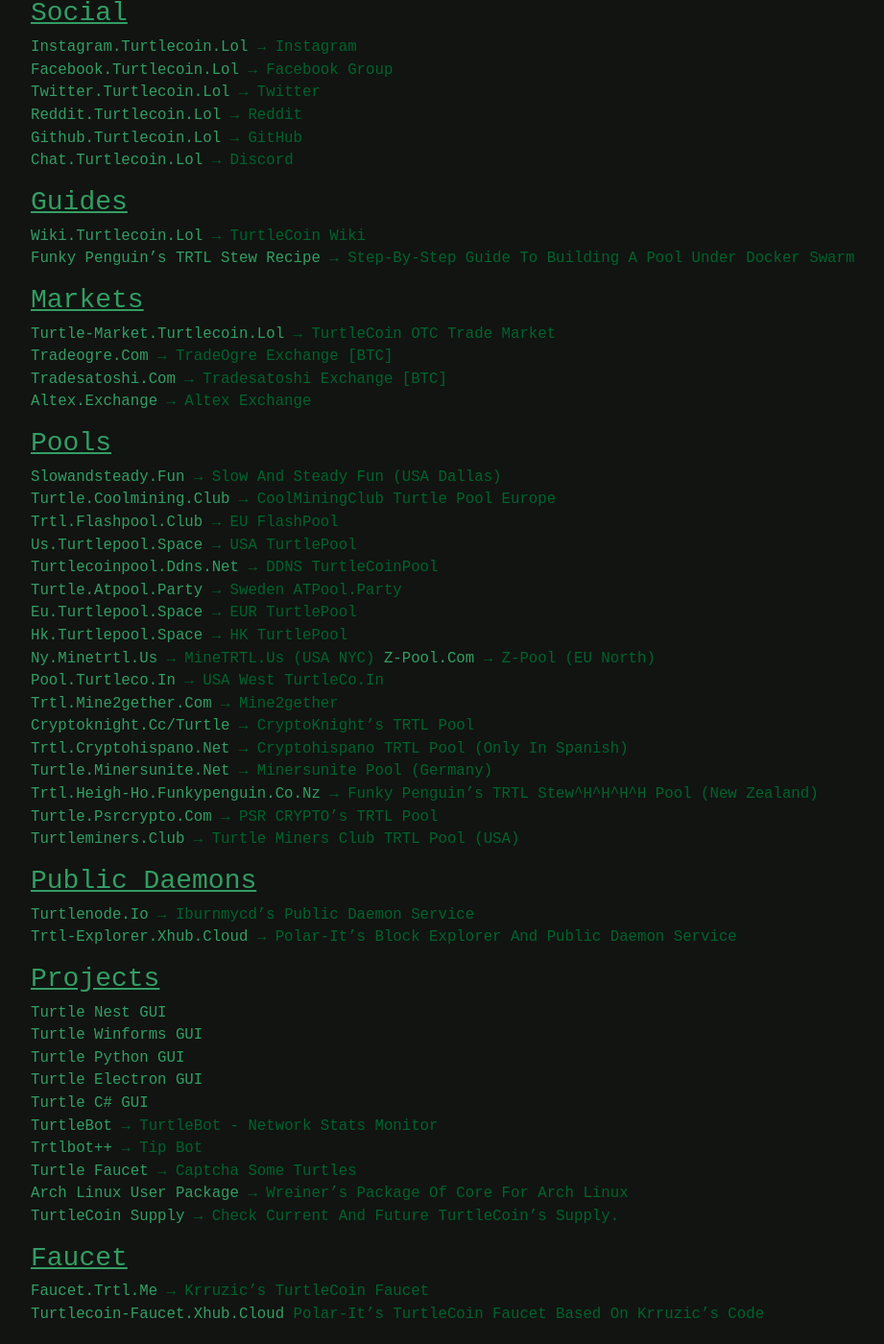
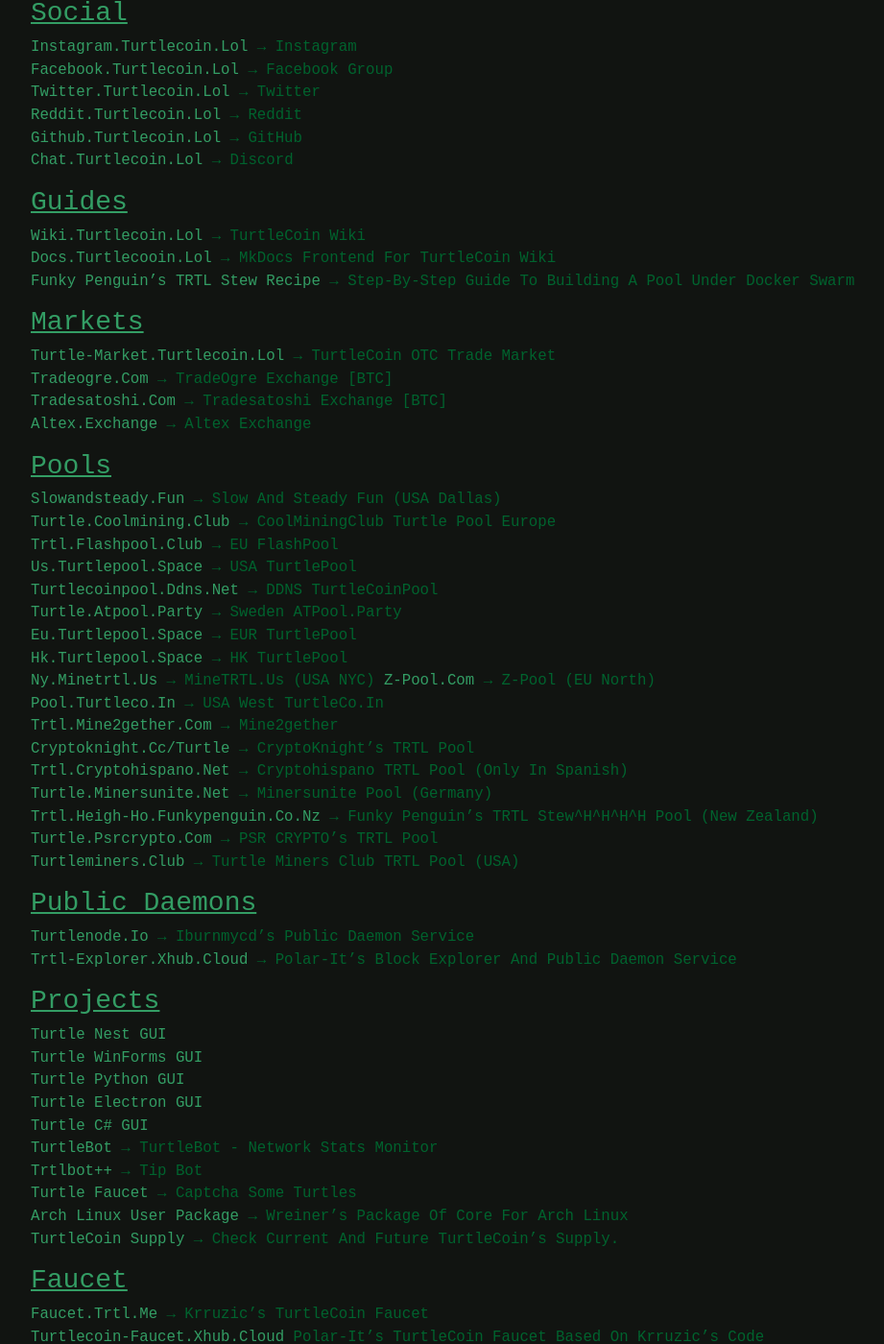
Before and after one commit to zack796/turtleturtle.org, a Jekyll site: the page built from index.md, in a window 1280 px wide and 1400 px high, scrolled down 488 px. Shown: the whole window at 96% size, without its empty margins (53-974 px from the left). Built offline with Jekyll 4.4.1, drawn with Linux system fonts in a browser that asks for light colours.

Commit message:
add something and fix link and caps

```diff
--- a/index.md
+++ b/index.md
@@ -20,10 +20,11 @@
 [twitter.turtlecoin.lol](https://twitter.com/_turtlecoin) → Twitter
 [reddit.turtlecoin.lol](https://trtl.reddit.com) → Reddit
 [github.turtlecoin.lol](https://github.com/turtlecoin) → GitHub
-[chat.turtlecoin.lol](https://discord.gg/NZ7QYJA) → Discord
+[chat.turtlecoin.lol](http://chat.turtlecoin.lol) → Discord
 
 ### Guides
 [wiki.turtlecoin.lol](https://github.com/turtlecoin/turtlecoin/wikis) → TurtleCoin Wiki
+[docs.turtlecooin.lol](https://docs.turtlecoin.lol) → MkDocs frontend for TurtleCoin Wiki
 [Funky Penguin's TRTL Stew Recipe](https://geek-cookbook.funkypenguin.co.nz/recipies/turtle-pool/) → Step-by-step guide to building a pool under docker swarm
 
 ### Markets
@@ -58,10 +59,10 @@
 
 ### Projects
 [Turtle Nest GUI](https://github.com/turtlecoin/turtle-wallet-go)
-[Turtle winforms GUI](https://github.com/turtlecoin/turtle-wallet-winforms)
-[Turtle python GUI](https://github.com/turtlecoin/turtle-wallet-python)
-[Turtle electron GUI](https://github.com/turtlecoin/turtle-wallet-electron)
-[Turtle c# GUI](https://github.com/turtlecoin/turtle-wallet-csharp)
+[Turtle WinForms GUI](https://github.com/turtlecoin/turtle-wallet-winforms)
+[Turtle Python GUI](https://github.com/turtlecoin/turtle-wallet-python)
+[Turtle Electron GUI](https://github.com/turtlecoin/turtle-wallet-electron)
+[Turtle C# GUI](https://github.com/turtlecoin/turtle-wallet-csharp)
 [TurtleBot](https://github.com/CaptainMeatloaf/TurtleBot) → TurtleBot - Network Stats Monitor
 [trtlbot++](https://github.com/krruzic/trtlbotplusplus) → Tip Bot
 [Turtle Faucet](https://faucet.trtl.me) → Captcha Some Turtles
```
